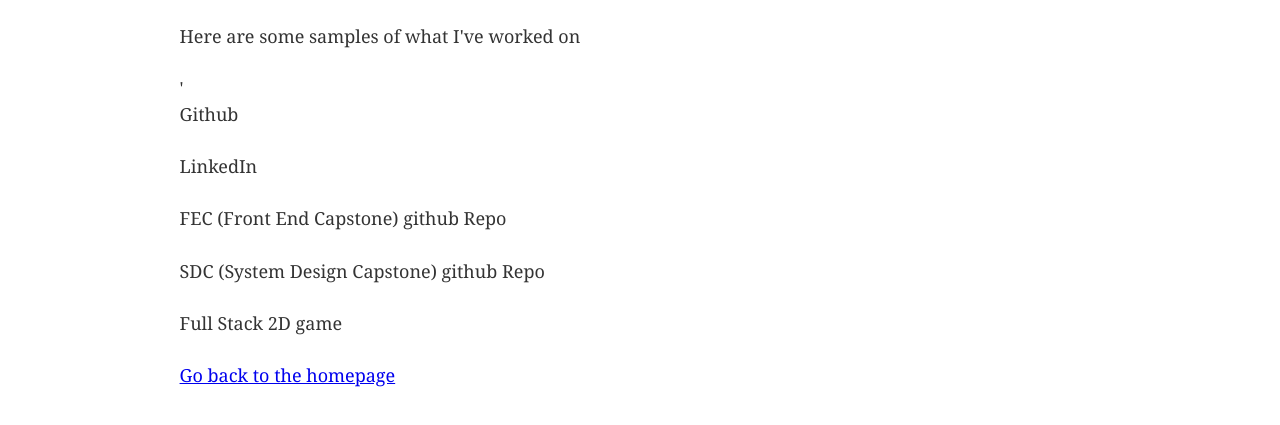
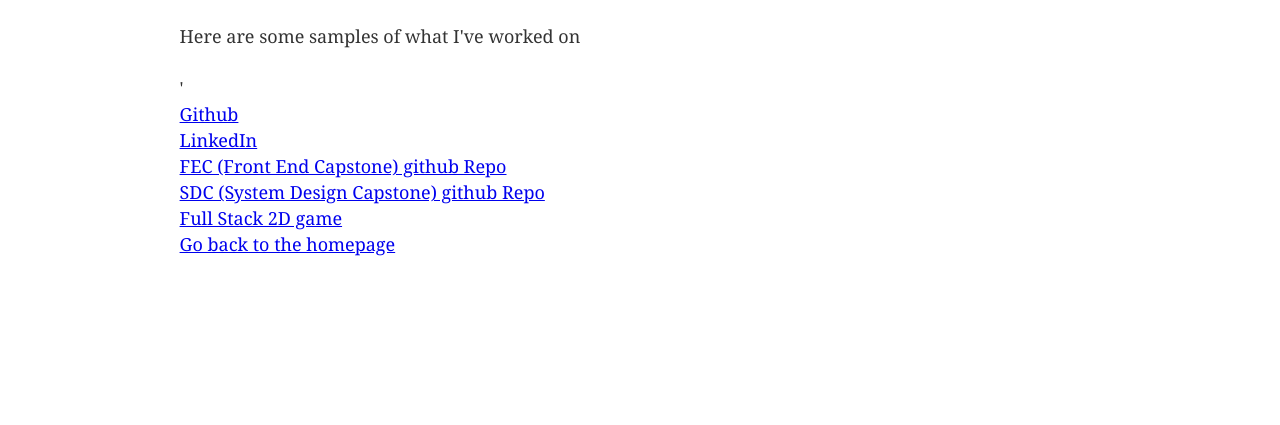
Before and after one commit to Windsvept/hackaton-intro, a Gatsby site: page /page-2 in a window 1280 px wide. Shown: the part 223-648 px from the top of the page. Built offline with nearby package versions, Linux system fonts and the light colour scheme; Gatsby itself is replaced by a stand-in of ours.

Commit message:
first commit

```diff
--- a/src/pages/page-2.js
+++ b/src/pages/page-2.js
@@ -8,11 +8,13 @@
     <h1>Hi from the second page</h1>
     <p>Welcome to page 2</p>
     <p>Here are some samples of what I've worked on</p>'
-    <p href="https://github.com/Windsvept">Github</p>
-    <p href="https://www.linkedin.com/in/junsubchoi/">LinkedIn</p>
-    <p href="https://github.com/yelpreactor/header-map">FEC (Front End Capstone) github Repo</p>
-    <p href="https://github.com/Hackazon-System-Design-Captstone/review-filter">SDC (System Design Capstone) github Repo</p>
-    <p href="https://somni-vindicta.herokuapp.com/">Full Stack 2D game</p>
+    <div>
+      <div><a href="https://github.com/Windsvept">Github</a></div>
+      <div><a href="https://www.linkedin.com/in/junsubchoi/">LinkedIn</a></div>
+      <div><a href="https://github.com/yelpreactor/header-map">FEC (Front End Capstone) github Repo</a></div>
+      <div><a href="https://github.com/Hackazon-System-Design-Captstone/review-filter">SDC (System Design Capstone) github Repo</a></div>
+      <div><a href="https://somni-vindicta.herokuapp.com/">Full Stack 2D game</a></div>
+    </div>
     <Link to="/">Go back to the homepage</Link>
   </Layout>
 )
```
